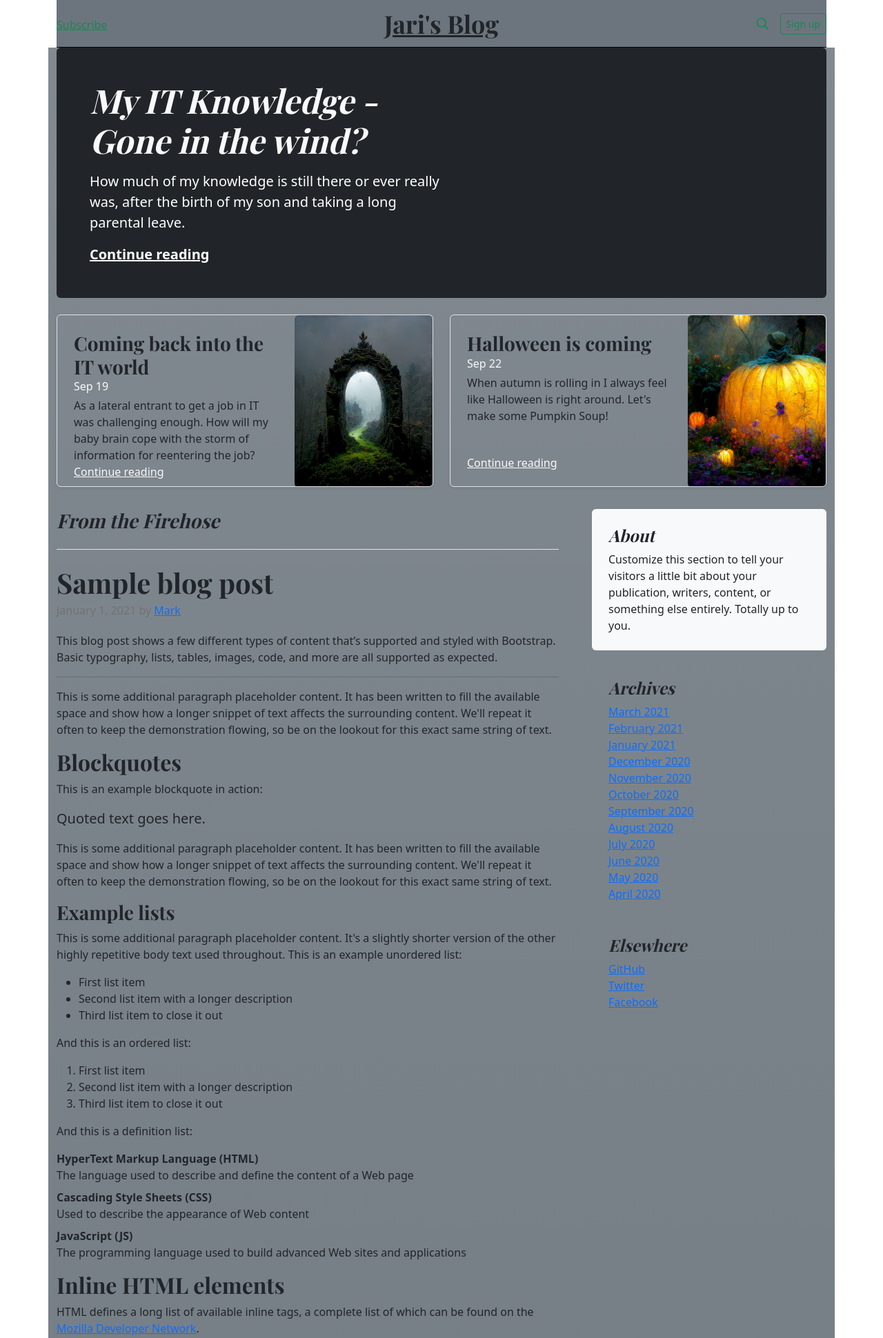
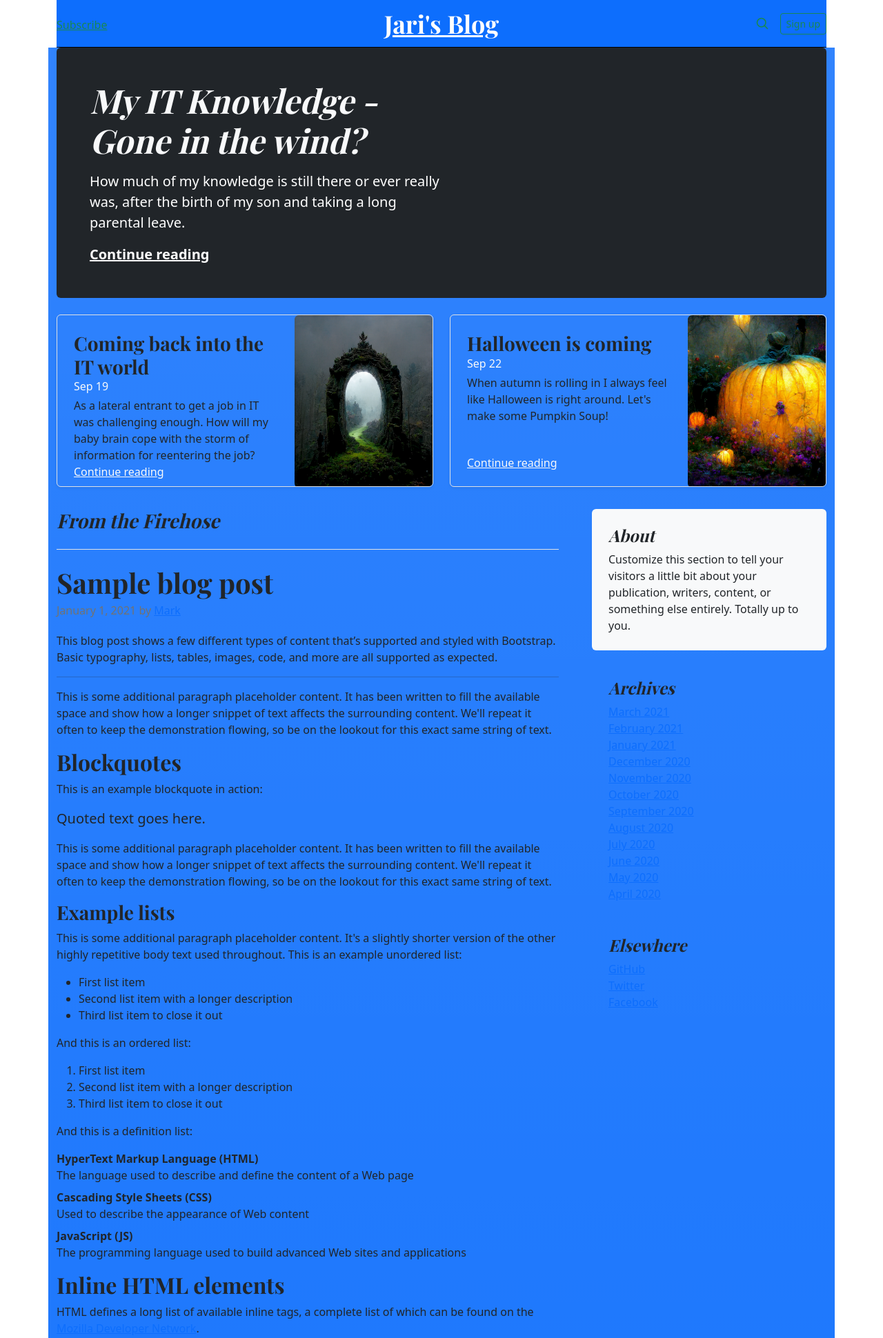
Before and after one commit to Jari92/bootstrap-test, a PHP site: page / in a window 1280 px wide. Shown: the top 1940 px of the page at 69% size. Run offline with PHP 8.4, Linux system fonts and the light colour scheme.

Commit message:
colors in bs utilities

```diff
--- a/index.php
+++ b/index.php
@@ -80,13 +80,13 @@
   <body>
 
 <div class="container">
-  <header class="blog-header bg-secondary lh-1 py-3">
+  <header class="blog-header bg-primary lh-1 py-3">
     <div class="row flex-nowrap justify-content-between align-items-center">
       <div class="col-4 pt-1">
         <a class="link-success" href="#">Subscribe</a>
       </div>
       <div class="col-4 text-center">
-        <a class="blog-header-logo text-dark" href="#">Jari's Blog</a>
+        <a class="blog-header-logo text-white" href="#">Jari's Blog</a>
       </div>
       <div class="col-4 d-flex justify-content-end align-items-center">
         <a class="link-success" href="#" aria-label="Search">
@@ -106,7 +106,7 @@
   </div -->
 </div>
 
-<main class="container bg-secondary bg-gradient">
+<main class="container bg-primary bg-gradient">
   <div class="p-4 p-md-5 mb-4 rounded text-bg-dark">
     <div class="col-md-6 px-0">
       <h1 class="display-4 fst-italic text-light">My IT Knowledge - Gone in the wind?</h1>
```
Also changed, not shown: css/bootstrap-utilities.css.
